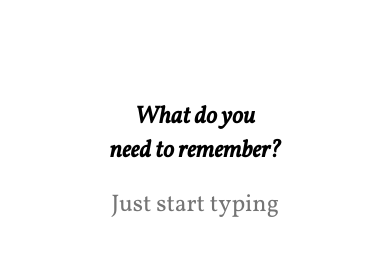
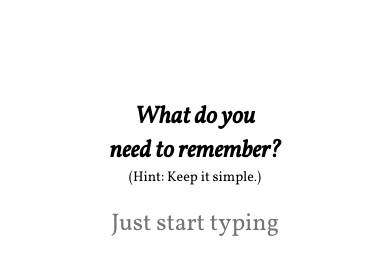
Before and after one commit to balderfer/remember, a plain HTML site: page index.html in a window 390 px wide. Drawn offline with nearby package versions, Linux system fonts and the light colour scheme; some packages are replaced by stand-ins of ours.

Commit message:
detailing input

```diff
--- a/css/index.css
+++ b/css/index.css
@@ -53,7 +53,10 @@ body {
 
 /* Portrait layout (default) */
 .input {
-    margin: 100px 20px;
+    position: fixed;
+    width: 80%;
+    padding: 0 10%;
+    top: 100px;
 }
 
 .input h1 {
@@ -63,10 +66,17 @@ body {
     overflow:visible;
     padding:0px;
     text-align:center;
+}
+.input p {
+    font-size:14px;
+    margin:0px;
+    overflow:visible;
+    padding:0px;
+    text-align:center;
     margin-bottom: 20px;
 }
 
-.input input {
+.input textarea {
     width: 100%;
     padding: 0;
     font-family: inherit;
@@ -75,4 +85,6 @@ body {
     background: none;
     border: none;
     outline: none;
+    resize: none;
+    overflow: hidden;
 }
--- a/index.html
+++ b/index.html
@@ -24,16 +24,20 @@
         <!-- WARNING: for iOS 7, remove the width=device-width and height=device-height attributes. See https://issues.apache.org/jira/browse/CB-4323 -->
         <meta name="viewport" content="user-scalable=no, initial-scale=1, maximum-scale=1, minimum-scale=1, width=device-width, height=device-height, target-densitydpi=device-dpi" />
         <link rel="stylesheet" type="text/css" href="css/index.css" />
+
+        <script src="https://ajax.googleapis.com/ajax/libs/jquery/1.11.1/jquery.min.js"></script>
+
         <meta name="msapplication-tap-highlight" content="no" />
         <title>Hello World</title>
     </head>
     <body>
         <div class="input">
             <h1>What do you<br>need to remember?</h1>
-            <input placeholder="Just start typing">
+            <p>(Hint: Keep it simple.)</p>
+            <textarea rows="2" maxlength="60" placeholder="Just start typing"></textarea>
         </div>
+        <script type="text/javascript" src="js/index.js"></script>
         <script type="text/javascript" src="cordova.js"></script>
-        <script type="text/javascript" src="js/index.js"></script>
         <script type="text/javascript">
             app.initialize();
         </script>
--- /dev/null
+++ b/js/index.js
@@ -0,0 +1,5 @@
+jQuery(document).ready(function($) {
+    $('textarea').keypress(function(e) {
+        if (e.keyCode == 13) return false
+    })
+});
```
